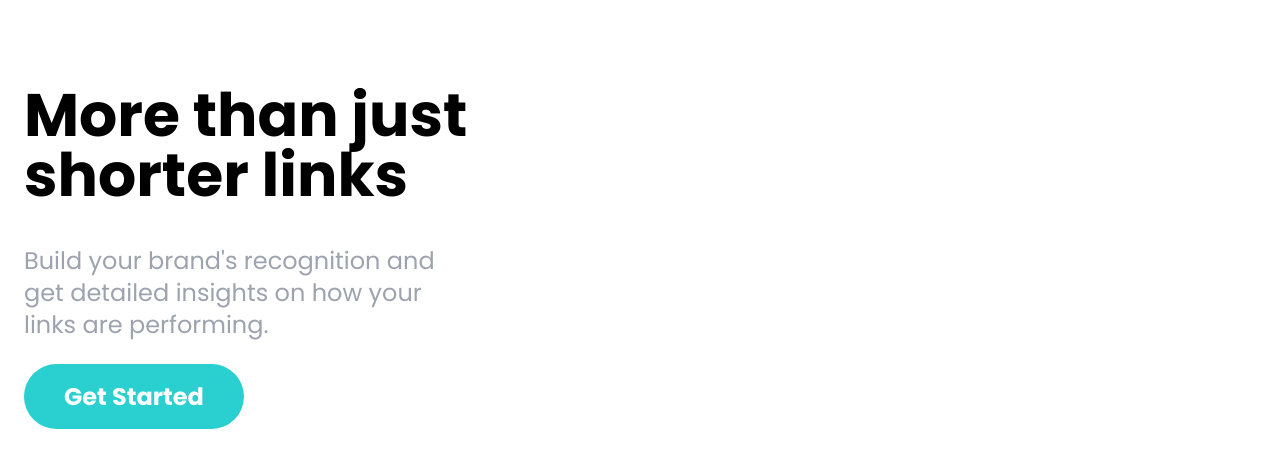
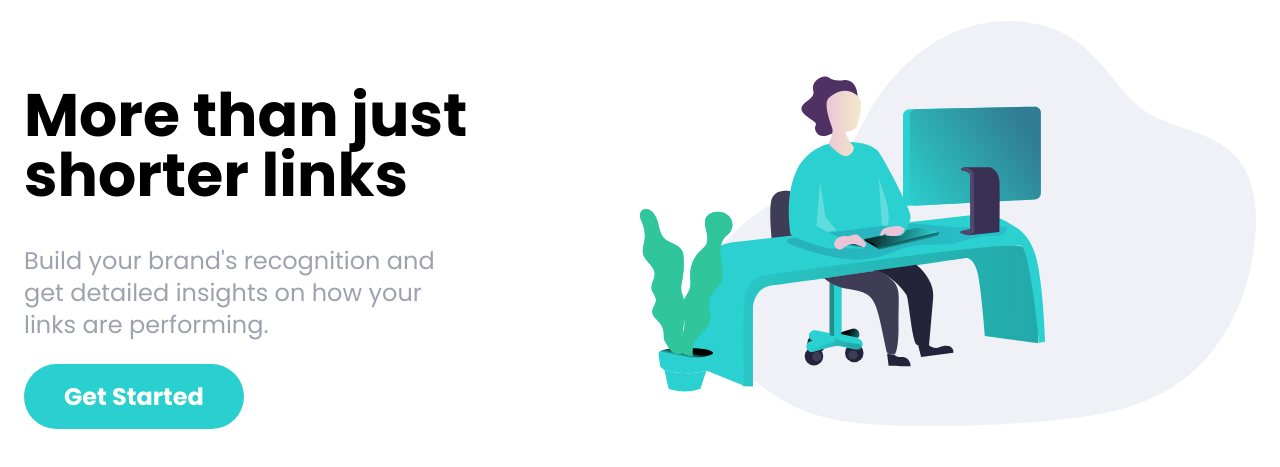
Before and after one commit to behrouz2115/shortly, a website: page src/index.html in a window 1280 px wide. Shown: the part 51-518 px from the top of the page. Drawn offline with Linux system fonts and the light colour scheme.

Commit message:
image of section hero

```diff
--- a/src/index.html
+++ b/src/index.html
@@ -57,6 +57,9 @@
                 </div>
             </div>
             <!-- image -->
+            <div class="mb-24 mx-auto md:w-180 lg:mb-0 lg:w-1/2">
+                <img src="../image/illustration-working.svg" alt="">
+            </div>
         </div>
     </section>
 </body>
```
Also changed, not shown: dist/output.css, image/illustration-working.svg (added).
